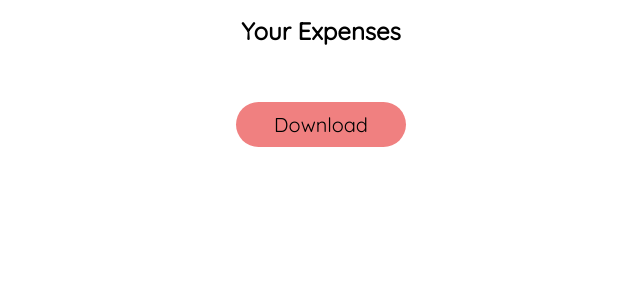
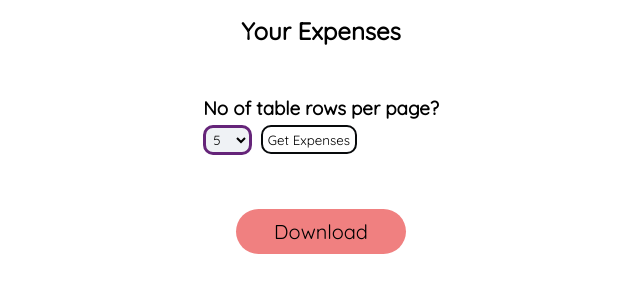
Before and after one commit to stupidCoder-arunsks/ExpenseTracker, a plain HTML site: page userexpense.html in a window 1280 px wide. Shown: the whole page, without its empty margins (319-959 px from the left). Drawn offline with nearby package versions, Linux system fonts and the light colour scheme; no server answers.

Commit message:
dynamic pagination added

```diff
--- a/userexpense.css
+++ b/userexpense.css
@@ -117,3 +117,37 @@ h2 {
     background: #00695c;
     color: white;
 }
+
+.select-pages{
+    padding: 0.5rem;
+    margin: 1rem;
+}
+
+select {
+    border: #652479 solid;
+    background-color: #eff2f5;
+    margin-top: 5px;
+    border-radius: 10px;
+    padding: 0.2rem;
+    color: #000;
+}
+
+option{
+    color: #000;
+}
+
+.select-pages button{
+    background: transparent;
+    color: #000;
+    margin-left: 5px;
+    padding: 0.3rem;
+    box-shadow: none;
+    border-radius: 10px;
+    border: 2px solid #080a0c;
+    transition: all 0.3s ease-in;
+}
+
+.select-pages button:hover{
+   cursor: pointer;
+   transform: scale(1.1);
+}
--- a/userexpense.html
+++ b/userexpense.html
@@ -14,6 +14,16 @@
 <body>
   <h2>Your Expenses</h2>
   <div class="table-section" >
+    <div class="select-pages">
+      <h3>No of table rows per page?</h3>
+      <select name="page" id="page">
+        <option value="5">5</option>
+        <option value="10">10</option>
+        <option value="20">20</option>
+        <option value="30">30</option>
+      </select>
+      <button id="get" onclick="getDialogValue()">Get Expenses</button>
+    </div>
     <table id="table">
       <!-- <tr class="header-row">
         <th class="header-item items">DATE</th>
--- a/userexpense.js
+++ b/userexpense.js
@@ -1,6 +1,6 @@
 
 window.addEventListener('load', () => {
-    pagination(1);
+    pagination(1, 10);
     // getParticularUserExpenses();
     getExpenseFiles();
 })
@@ -10,6 +10,7 @@ async function getParticularUserExpenses(res) {
     // const token = localStorage.getItem('authToken');
     // const res = await axios.get('http://localhost:3000/getParticularUserExpenses', { headers: { "Authorization": token } });
     console.log("particular user res >>> ", res);
+
 
     const table = document.getElementById('table');
     table.innerHTML = `<tr class="header-row">
@@ -88,7 +89,10 @@ async function getParticularUserExpenses(res) {
 
 async function pagination(page) {
     const token = localStorage.getItem('authToken');
-    const res = await axios.get(`http://localhost:3000/getParticularUserExpenses?page=${page}`, { headers: { "Authorization": token } });
+    const limit = localStorage.getItem('pagelimit');
+    console.log('limit from local storage >> ', limit)
+    const res = await axios.get(`http://localhost:3000/getParticularUserExpenses?page=${page}&limit=${limit}`, { headers: { "Authorization": token } });
+    console.log('pagination res >>> ', res);
     getParticularUserExpenses(res);
 }
 
@@ -137,3 +141,13 @@ async function getExpenseFiles() {
         console.log(err);
     }
 }
+
+
+function getDialogValue() {
+    const select = document.getElementById('page');
+    const limit = select.value;
+    // pagination(limit)
+    localStorage.setItem("pagelimit", limit)
+    pagination(1);
+
+}
```
Also changed, not shown: backend/controllers/user.js (+13 -2 lines).
